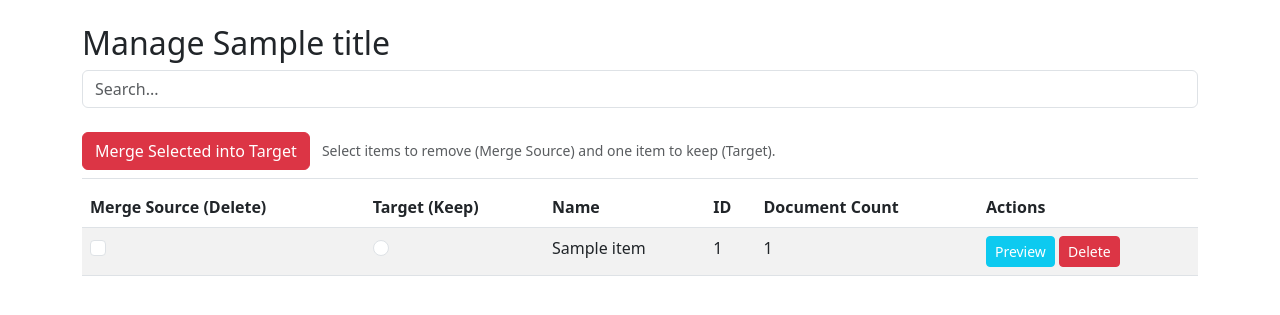
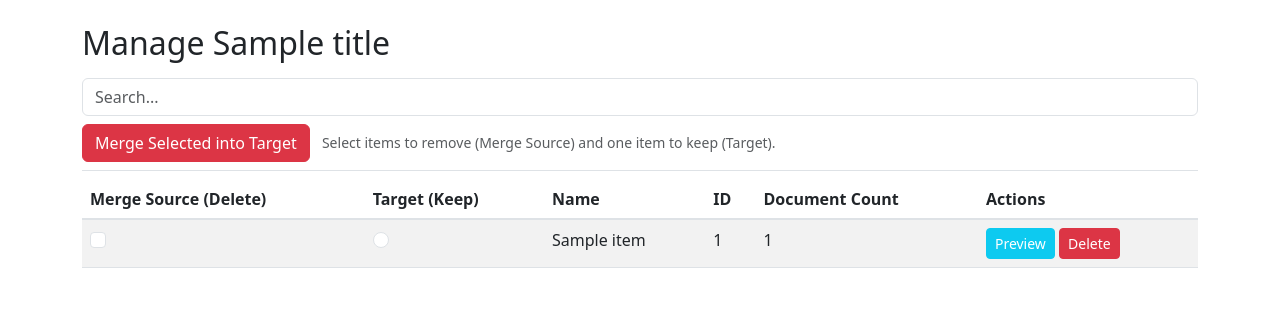
Before and after one commit to hebaio/Paperless-Cleaner, a Flask app: template templates/merge.html in a window 1280 px wide. Shown: the part 56-371 px from the top of the page. Run offline with Flask 3, Linux system fonts and the light colour scheme; the template is opened without the code that fills it: most values are stand-ins (such as "Sample title", 1, 10 or a date in 2020).

Commit message:
Enhance merge interface with search functionality and sticky headers

```diff
--- a/templates/merge.html
+++ b/templates/merge.html
@@ -3,27 +3,28 @@
 {% block content %}
 <h2>Manage {{ title }}</h2>
 
-<div class="mb-3">
-    <input type="text" id="searchInput" class="form-control" placeholder="Search...">
-</div>
-
 <form method="POST" action="{{ url_for('merge') }}" onsubmit="return confirm('Are you sure you want to merge the selected items? This cannot be undone.');">
     <input type="hidden" name="type" value="{{ type }}">
 
-    <div class="sticky-top bg-white py-2 border-bottom mb-2">
-        <button type="submit" class="btn btn-danger">Merge Selected into Target</button>
-        <small class="text-muted ms-2">Select items to remove (Merge Source) and one item to keep (Target).</small>
+    <div id="stickyActions" class="sticky-top bg-white py-2 border-bottom mb-2" style="z-index: 1020;">
+        <div class="mb-2">
+            <input type="text" id="searchInput" class="form-control" placeholder="Search..." onkeydown="if(event.key === 'Enter') event.preventDefault()">
+        </div>
+        <div>
+            <button type="submit" class="btn btn-danger">Merge Selected into Target</button>
+            <small class="text-muted ms-2">Select items to remove (Merge Source) and one item to keep (Target).</small>
+        </div>
     </div>
 
     <table class="table table-striped table-hover" id="itemsTable">
-        <thead>
+        <thead class="bg-white">
             <tr>
-                <th scope="col">Merge Source (Delete)</th>
-                <th scope="col">Target (Keep)</th>
-                <th scope="col">Name</th>
-                <th scope="col">ID</th>
-                <th scope="col">Document Count</th>
-                <th scope="col">Actions</th>
+                <th scope="col" class="sticky-th">Merge Source (Delete)</th>
+                <th scope="col" class="sticky-th">Target (Keep)</th>
+                <th scope="col" class="sticky-th">Name</th>
+                <th scope="col" class="sticky-th">ID</th>
+                <th scope="col" class="sticky-th">Document Count</th>
+                <th scope="col" class="sticky-th">Actions</th>
             </tr>
         </thead>
         <tbody>
@@ -147,5 +148,26 @@ document.getElementById('searchInput').addEventListener('keyup', function() {
         }
     }
 });
+
+function updateStickyHeader() {
+    var header = document.getElementById('stickyActions');
+    if (header) {
+        var headerHeight = header.offsetHeight;
+        var ths = document.querySelectorAll('.sticky-th');
+        ths.forEach(function(th) {
+            th.style.position = 'sticky';
+            th.style.top = headerHeight + 'px';
+            th.style.zIndex = '1010';
+            // Ensure background is opaque and add border
+            th.style.backgroundColor = 'white';
+            th.style.boxShadow = 'inset 0 -1px 0 #dee2e6';
+        });
+    }
+}
+
+window.addEventListener('load', updateStickyHeader);
+window.addEventListener('resize', updateStickyHeader);
+// Also update on DOMContentLoaded to be faster
+document.addEventListener('DOMContentLoaded', updateStickyHeader);
 </script>
 {% endblock %}
```
